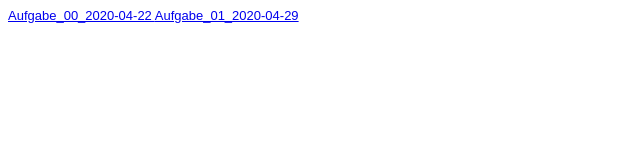
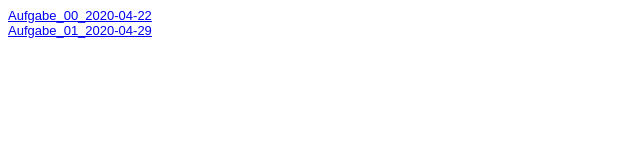
Before and after one commit to YamiDesu/GIS-SoSe-2020, a plain HTML site: page Steckbrief/steckbrief.htm in a window 1280 px wide. Shown: the whole page, without its empty margins (0-640 px from the left). Drawn offline with Linux system fonts and the light colour scheme.

Commit message:
Correction Aufgabe 01
Das Format in Steckbrief.md wurde mit einem Zeilenumbruch angepasst

```diff
--- a/Steckbrief/steckbrief.htm
+++ b/Steckbrief/steckbrief.htm
@@ -13,7 +13,7 @@ body {
 </head>
 <body>
 	<!-- Hier die Links zu den gelösten Aufgaben einstellen, aktuelle oben, alte stehen lassen! Format: Aufgabenbezeichnung, Datum -->
-	<a href="https://yamidesu.github.io/GIS-SoSe-2020/Aufgaben/Aufgabe_00_2020-04-22/index.html" target="_blank"> Aufgabe_00_2020-04-22 </a>
-	<a href="https://yamidesu.github.io/GIS-SoSe-2020/Aufgaben/Aufgabe_01_2020-04-29/index.html" target="_blank"> Aufgabe_01_2020-04-29 </a>
+	<a href="https://yamidesu.github.io/GIS-SoSe-2020/Aufgaben/Aufgabe_00_2020-04-22/index.html" target="_blank"> Aufgabe_00_2020-04-22 <br> </a>
+	<a href="https://yamidesu.github.io/GIS-SoSe-2020/Aufgaben/Aufgabe_01_2020-04-29/index.html" target="_blank"> Aufgabe_01_2020-04-29 <br> </a>
 </body>
 </html>
```
